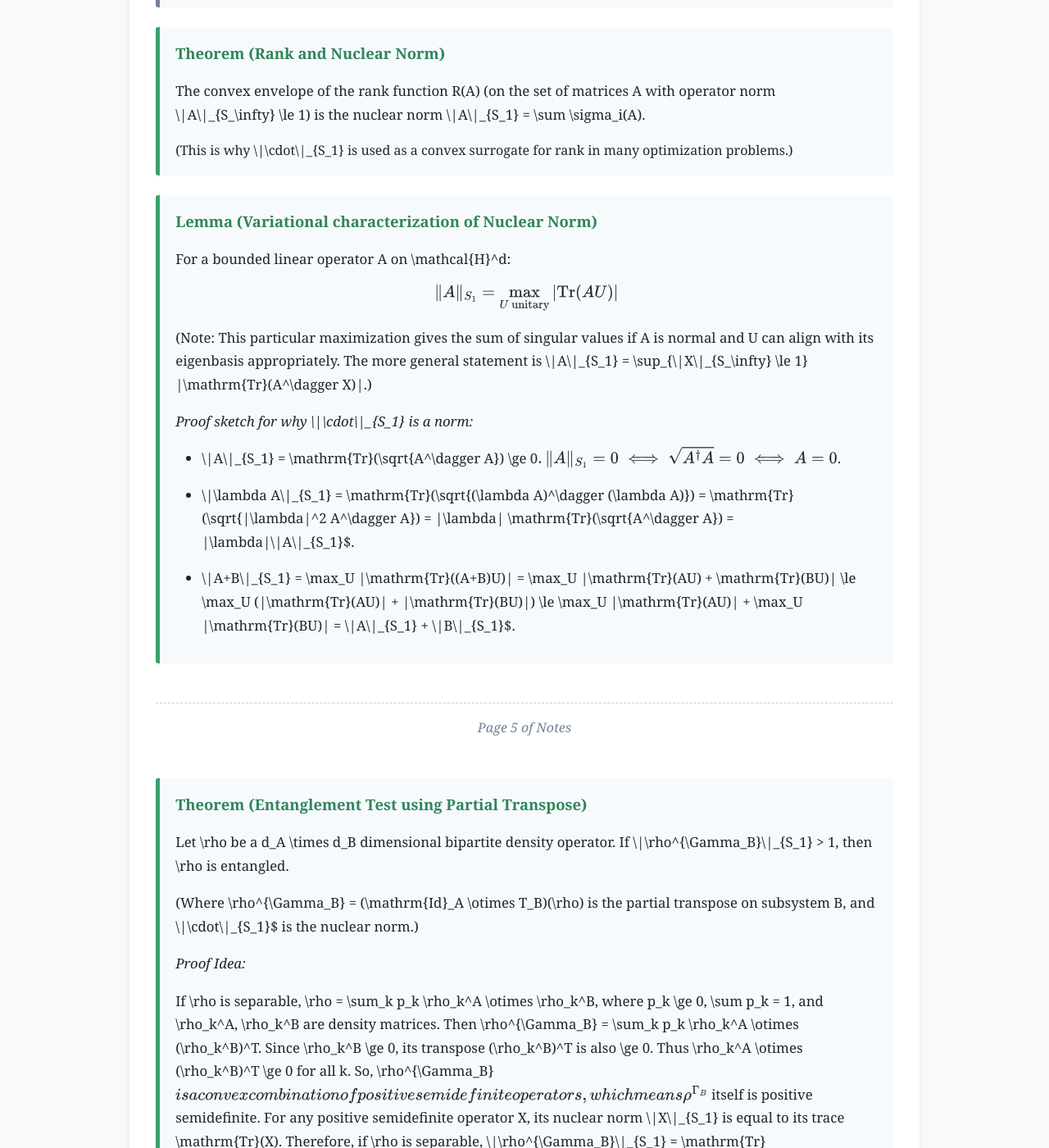
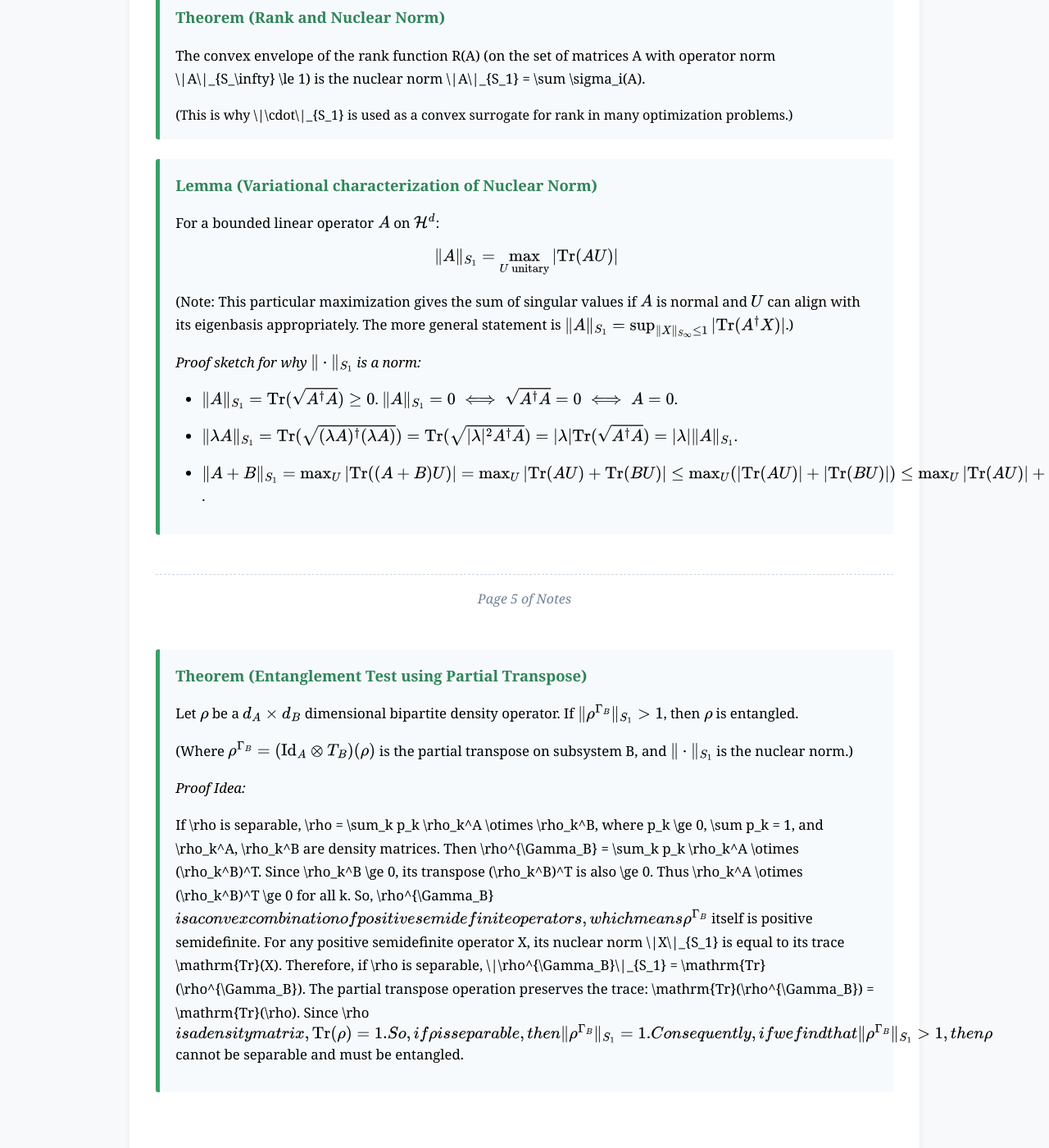
Before and after one commit to rnkarmakar/rnkarmakar.github.io, a Jekyll site: the page assets/html/tensor-norms-quantum-entanglement.html, which Jekyll copies as it is, in a window 1280 px wide and 1400 px high, scrolled down 7860 px. Shown: the whole window at 82% size. Built offline with Jekyll 4.4.1, drawn with Linux system fonts in a browser that asks for light colours; some of the changed text lies outside the part shown.

Commit message:
Fix: Correct MathJax formatting in quantum entanglement notes

```diff
--- a/assets/html/tensor-norms-quantum-entanglement.html
+++ b/assets/html/tensor-norms-quantum-entanglement.html
@@ -10,7 +10,9 @@
             margin: 0;
             padding: 0;
             background-color: #f8f9fa; /* Lighter background */
-            color: #212529; /* Darker text for better contrast */
+            col                    If $\rho$ is separable, $\rho = \sum_a p_a \rho_a^{(1)} \otimes \dots \otimes \rho_a^{(k)}$.
+            If $\Phi$ is convex and satisfies $\Phi(X^{(1)} \otimes \dots \otimes X^{(k)}) \le C$ for all product states (e.g., $C=1$ if normalized), then for a separable state:
+            $$ \Phi(\rho) = \Phi\left(\sum_a p_a (\rho_a^{(1)} \otimes \dots \otimes \rho_a^{(k)})\right) \le \sum_a p_a \Phi(\rho_a^{(1)} \otimes \dots \otimes \rho_a^{(k)}) \le \sum_a p_a \cdot C = C $$ #212529; /* Darker text for better contrast */
         }
         header {
             background-color: #4a5568; /* Darker, more muted header */
@@ -315,13 +317,13 @@
             If \rho_{\text{GHZ}} were separable as \rho_A \otimes \rho_B \otimes \rho_C, then (\mathrm{Id}_{AB} \otimes T_C)(\rho_{\text{GHZ}}) = \rho_A \otimes \rho_B \otimes \rho_C^T. Since \rho_C is a pure state, \rho_C^T is also a pure state (rank 1, positive). Thus, \rho_A \otimes \rho_B \otimes \rho_C^T would be a product of positive operators, hence positive, and its rank would be 1 \times 1 \times 1 = 1. Its singular values would be (1, 0, \dots, 0).
             </p>
             <p>
-            However, let's calculate the partial transpose of the actual \rho_{\text{GHZ}}:
+            However, let's calculate the partial transpose of the actual $\rho_{\text{GHZ}}$:
             $$ \rho_{\text{GHZ}} = \frac{1}{2} \left( |000\rangle\langle 000| + |000\rangle\langle 111| + |111\rangle\langle 000| + |111\rangle\langle 111| \right) $$
-            Applying T_C (transpose on the third qubit's space):
-            |0\rangle_C\langle 0|_C \xrightarrow{T_C} |0\rangle_C\langle 0|_C
-            |0\rangle_C\langle 1|_C \xrightarrow{T_C} |1\rangle_C\langle 0|_C
-            |1\rangle_C\langle 0|_C \xrightarrow{T_C} |0\rangle_C\langle 1|_C
-            |1\rangle_C\langle 1|_C \xrightarrow{T_C} |1\rangle_C\langle 1|_C
+            Applying $T_C$ (transpose on the third qubit's space):
+            $|0\rangle_C\langle 0|_C \xrightarrow{T_C} |0\rangle_C\langle 0|_C$
+            $|0\rangle_C\langle 1|_C \xrightarrow{T_C} |1\rangle_C\langle 0|_C$
+            $|1\rangle_C\langle 0|_C \xrightarrow{T_C} |0\rangle_C\langle 1|_C$
+            $|1\rangle_C\langle 1|_C \xrightarrow{T_C} |1\rangle_C\langle 1|_C$
             So,
             $$ \rho_{\text{GHZ}}^{\Gamma_C} = \frac{1}{2} \left( |00\rangle_A\langle 00|_{AB} \otimes |0\rangle_C\langle 0|_C + |00\rangle_{AB}\langle 11|_{AB} \otimes |1\rangle_C\langle 0|_C + |11\rangle_{AB}\langle 00|_{AB} \otimes |0\rangle_C\langle 1|_C + |11\rangle_{AB}\langle 11|_{AB} \otimes |1\rangle_C\langle 1|_C \right) $$
             In the standard basis ordered as |000\rangle, |001\rangle, |010\rangle, |011\rangle, |100\rangle, |101\rangle, |110\rangle, |111\rangle, the matrix for \rho_{\text{GHZ}}^{\Gamma_C} is:
@@ -447,15 +449,15 @@
 
             <div class="callout callout-theorem">
                 <div class="callout-title">Lemma (Variational characterization of Nuclear Norm)</div>
-                <p>For a bounded linear operator A on \mathcal{H}^d:
+                <p>For a bounded linear operator $A$ on $\mathcal{H}^d$:
                 $$ \|A\|_{S_1} = \max_{U \text{ unitary}} |\mathrm{Tr}(AU)| $$
-                (Note: This particular maximization gives the sum of singular values if A is normal and U can align with its eigenbasis appropriately. The more general statement is \|A\|_{S_1} = \sup_{\|X\|_{S_\infty} \le 1} |\mathrm{Tr}(A^\dagger X)|.)
+                (Note: This particular maximization gives the sum of singular values if $A$ is normal and $U$ can align with its eigenbasis appropriately. The more general statement is $\|A\|_{S_1} = \sup_{\|X\|_{S_\infty} \le 1} |\mathrm{Tr}(A^\dagger X)|$.)
                 </p>
-                <p><em>Proof sketch for why \|\cdot\|_{S_1} is a norm:</em></p>
+                <p><em>Proof sketch for why $\|\cdot\|_{S_1}$ is a norm:</em></p>
                 <ul>
-                    <li>\|A\|_{S_1} = \mathrm{Tr}(\sqrt{A^\dagger A}) \ge 0$. \|A\|_{S_1}=0 \iff \sqrt{A^\dagger A}=0 \iff A=0$.</li>
-                    <li>\|\lambda A\|_{S_1} = \mathrm{Tr}(\sqrt{(\lambda A)^\dagger (\lambda A)}) = \mathrm{Tr}(\sqrt{|\lambda|^2 A^\dagger A}) = |\lambda| \mathrm{Tr}(\sqrt{A^\dagger A}) = |\lambda|\|A\|_{S_1}$.</li>
-                    <li>\|A+B\|_{S_1} = \max_U |\mathrm{Tr}((A+B)U)| = \max_U |\mathrm{Tr}(AU) + \mathrm{Tr}(BU)| \le \max_U (|\mathrm{Tr}(AU)| + |\mathrm{Tr}(BU)|) \le \max_U |\mathrm{Tr}(AU)| + \max_U |\mathrm{Tr}(BU)| = \|A\|_{S_1} + \|B\|_{S_1}$.</li>
+                    <li>$\|A\|_{S_1} = \mathrm{Tr}(\sqrt{A^\dagger A}) \ge 0$. $\|A\|_{S_1}=0 \iff \sqrt{A^\dagger A}=0 \iff A=0$.</li>
+                    <li>$\|\lambda A\|_{S_1} = \mathrm{Tr}(\sqrt{(\lambda A)^\dagger (\lambda A)}) = \mathrm{Tr}(\sqrt{|\lambda|^2 A^\dagger A}) = |\lambda| \mathrm{Tr}(\sqrt{A^\dagger A}) = |\lambda|\|A\|_{S_1}$.</li>
+                    <li>$\|A+B\|_{S_1} = \max_U |\mathrm{Tr}((A+B)U)| = \max_U |\mathrm{Tr}(AU) + \mathrm{Tr}(BU)| \le \max_U (|\mathrm{Tr}(AU)| + |\mathrm{Tr}(BU)|) \le \max_U |\mathrm{Tr}(AU)| + \max_U |\mathrm{Tr}(BU)| = \|A\|_{S_1} + \|B\|_{S_1}$.</li>
                 </ul>
             </div>
         </section>
@@ -465,11 +467,11 @@
             <div class="callout callout-theorem">
                 <div class="callout-title">Theorem (Entanglement Test using Partial Transpose)</div>
                 <p>
-                    Let \rho be a d_A \times d_B dimensional bipartite density operator.
-                    If \|\rho^{\Gamma_B}\|_{S_1} > 1, then \rho is entangled.
+                    Let $\rho$ be a $d_A \times d_B$ dimensional bipartite density operator.
+                    If $\|\rho^{\Gamma_B}\|_{S_1} > 1$, then $\rho$ is entangled.
                 </p>
                 <p>
-                    (Where \rho^{\Gamma_B} = (\mathrm{Id}_A \otimes T_B)(\rho) is the partial transpose on subsystem B, and \|\cdot\|_{S_1}$ is the nuclear norm.)
+                    (Where $\rho^{\Gamma_B} = (\mathrm{Id}_A \otimes T_B)(\rho)$ is the partial transpose on subsystem B, and $\|\cdot\|_{S_1}$ is the nuclear norm.)
                 </p>
                 <p><em>Proof Idea:</em></p>
                 <p>
```
